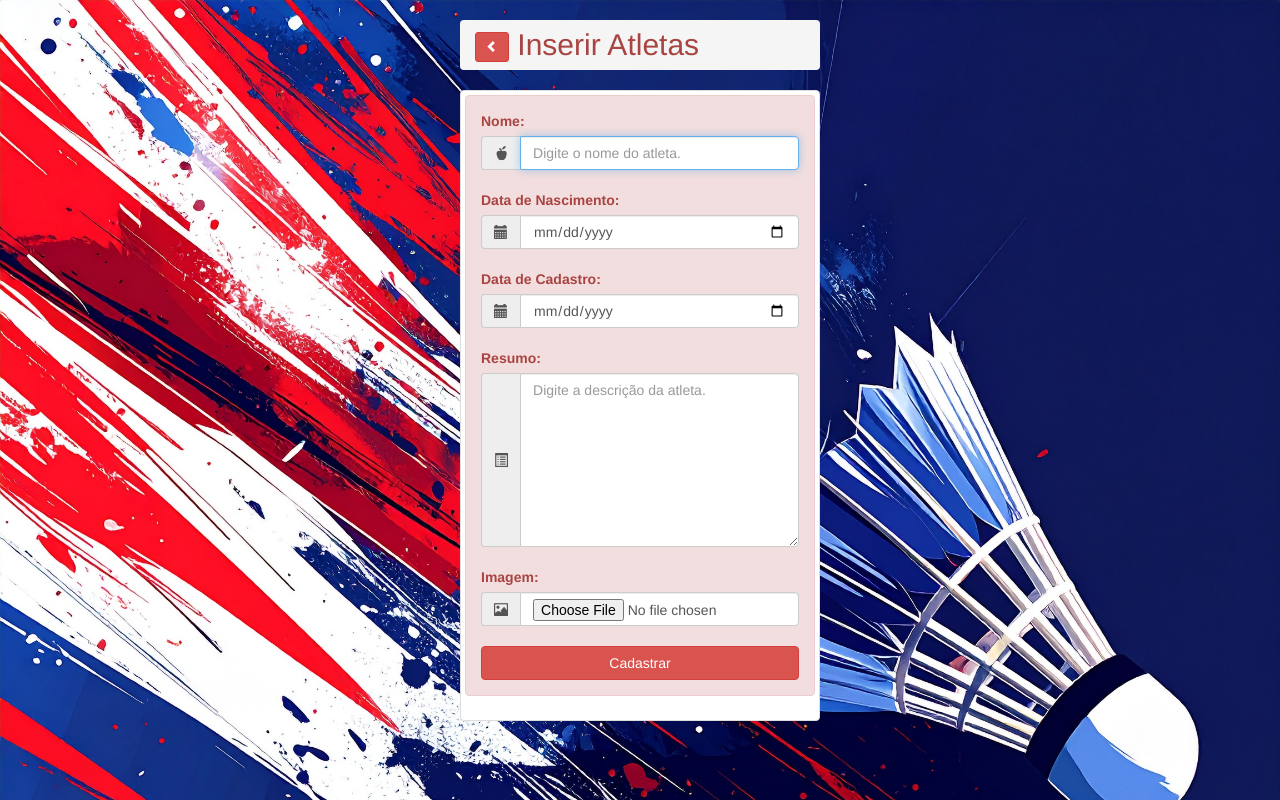
After one commit to leticiakonno/badminton_itape, a PHP site: the page made by admin/atletas_insere .php in a window 1280 px wide. The commit adds this page. Run offline with PHP 8.4, Linux system fonts and the light colour scheme.

Commit message:
new file:   admin/atletas_insere .php 	modified:   admin/atletas_lista.php 	modified:   admin/categorias_insere.php 	modified:   admin/categorias_lista.php

```diff
--- /dev/null
+++ b/admin/atletas_insere .php
@@ -0,0 +1,158 @@
+<!DOCTYPE html>
+<html lang="pt-br">
+<head>
+    <meta charset="UTF-8">
+    <meta name="viewport" content="width=device-width, initial-scale=1.0">
+    <title>Atletas Insere</title>
+    <!-- Link CSS do Bootstrap -->
+    <link rel="stylesheet" href="../css/bootstrap.min.css">
+    <!-- Link para CSS Específico -->
+    <link rel="stylesheet" href="../css/meu_estilo.css">
+</head>
+<body class="fundofixo">
+    <main class="container">
+ <div class="row">
+        <div class="col-xs-12 col-sm-offset-3 col-sm-6 col-md-offset-4 col-md-4" > <!-- abre dimensionamento -->
+            <h2 class="breadcrumb text-danger">
+                <a href="atletas_lista.php">
+                    <button class="btn btn-danger btn-sm">
+                        <span class="glyphicon glyphicon-chevron-left"></span>
+                    </button>
+                </a>
+                Inserir Atletas
+            </h2>
+            <div class="thumbnail"> <!-- abre thumbnail -->
+                <div class="alert alert-danger">
+                    <form
+                        action="atletas_insere.php"
+                        enctype="multipart/form-data"
+                        method="post"
+                        id="form_insere_atleta"
+                        name="form_insere_atleta"
+                    >
+                        <!-- text nome_atleta -->
+                        <label for="nome_atleta">Nome:</label>
+                        <div class="input-group">
+                            <span class="input-group-addon">
+                                <span class="glyphicon glyphicon-apple"></span>
+                            </span>
+                            <input
+                                type="text"
+                                name="nome_atleta"
+                                id="nome_atleta"
+                                class="form-control"
+                                autofocus
+                                maxlength="15"
+                                required
+                                placeholder="Digite o nome do atleta."
+                            >
+                        </div> <!-- fecha input-group -->
+                        <!-- fecha text nome_atleta -->
+                        <br>
+
+
+                        <!-- text data_nas_atleta -->
+                        <label for="data_nas_atleta">Data de Nascimento:</label>
+                        <div class="input-group">
+                            <span class="input-group-addon">
+                                <span class="glyphicon glyphicon-calendar"></span>
+                            </span>
+                            <input
+                                type="date"
+                                name="data_nas_atleta"
+                                id="data_nas_atleta"
+                                class="form-control"
+                                autofocus
+                                maxlength="15"
+                                required
+                            >
+                        </div> <!-- fecha input-group -->
+                        <!-- fecha text data_nas_atleta -->
+                        <br>
+
+                                                <!-- text data_nas_atleta -->
+                        <label for="data_cad_atleta">Data de Cadastro:</label>
+                        <div class="input-group">
+                            <span class="input-group-addon">
+                                <span class="glyphicon glyphicon-calendar"></span>
+                            </span>
+                            <input
+                                type="date"
+                                name="data_cad_atleta"
+                                id="data_cad_atleta"
+                                class="form-control"
+                                autofocus
+                                maxlength="15"
+                                required
+                            >
+                        </div> <!-- fecha input-group -->
+                        <!-- fecha text data_cad_atleta -->
+                        <br>
+
+                         <!-- textarea descri_atleta -->
+                        <label for="descri_atleta">Resumo:</label>
+                        <div class="input-group">
+                            <span class="input-group-addon">
+                                <span class="glyphicon glyphicon-list-alt"></span>
+                            </span>
+                            <textarea
+                                name="descri_atleta"
+                                id="descri_atleta"
+                                class="form-control"
+                                placeholder="Digite a descrição da atleta."
+                                cols="30"
+                                rows="8"
+                            ></textarea>
+                        </div> <!-- fecha input-group -->
+                        <!-- fecha textarea descri_atleta -->
+                        <br>
+
+                         <!-- file img_atleta -->
+                        <label for="img_atleta">Imagem:</label>
+                        <div class="input-group">
+                            <span class="input-group-addon">
+                                <span class="glyphicon glyphicon-picture"></span>
+                            </span>
+                            <!-- Exibir a imagem a ser inserida -->
+                            <img
+                                src=""
+                                alt=""
+                                name="imagem"
+                                id="imagem"
+                                class="img-responsive"
+                                style="max-height: 150px;"
+                            >
+                            <input
+                                type="file"
+                                name="img_atleta"
+                                id="img_atleta"
+                                class="form-control"
+                                accept="image/*"
+                            >
+                        </div> <!-- fecha input-group -->
+                        <!-- fecha file imagem_produto -->
+                        <br>
+
+                        <!-- btn enviar -->
+                        <input
+                            type="submit"
+                            value="Cadastrar"
+                            name="enviar"
+                            id="enviar"
+                            role="button"
+                            class="btn btn-danger btn-block"
+                        >
+                    </form>
+                </div> <!-- fecha alert alert-warning  -->
+            </div> <!-- thumbnail -->
+        </div> <!-- dimensionamento -->
+    </div> <!-- fecha row -->
+</main>
+
+
+
+<!-- Link arquivos Bootstrap js -->
+<script src="https://ajax.googleapis.com/ajax/libs/jquery/1.12.4/jquery.min.js"></script>
+<script src="../js/bootstrap.min.js"></script>
+</body>
+</html>
--- a/admin/categorias_lista.php
+++ b/admin/categorias_lista.php
@@ -26,7 +26,7 @@ $totalRows  = ($lista)->num_rows;
     <title>Categorias</title>
 <link rel="stylesheet" href="https://cdn.jsdelivr.net/npm/bootstrap@4.6.2/dist/css/bootstrap.min.css" integrity="sha384-xOolHFLEh07PJGoPkLv1IbcEPTNtaed2xpHsD9ESMhqIYd0nLMwNLD69Npy4HI+N" crossorigin="anonymous"></head>
 <link rel="stylesheet" href="../css/meu_estilo.css">
-<body>
+<body class="fundofixo">
     <main class="container">
             <h1 class="alert alert-warning text-center">Lista de Categorias</h1>
             <div class="btn btn-warning disabled">
```
Also changed, not shown: admin/atletas_lista.php (+37 -2 lines), admin/categorias_insere.php (+5 -3 lines).
